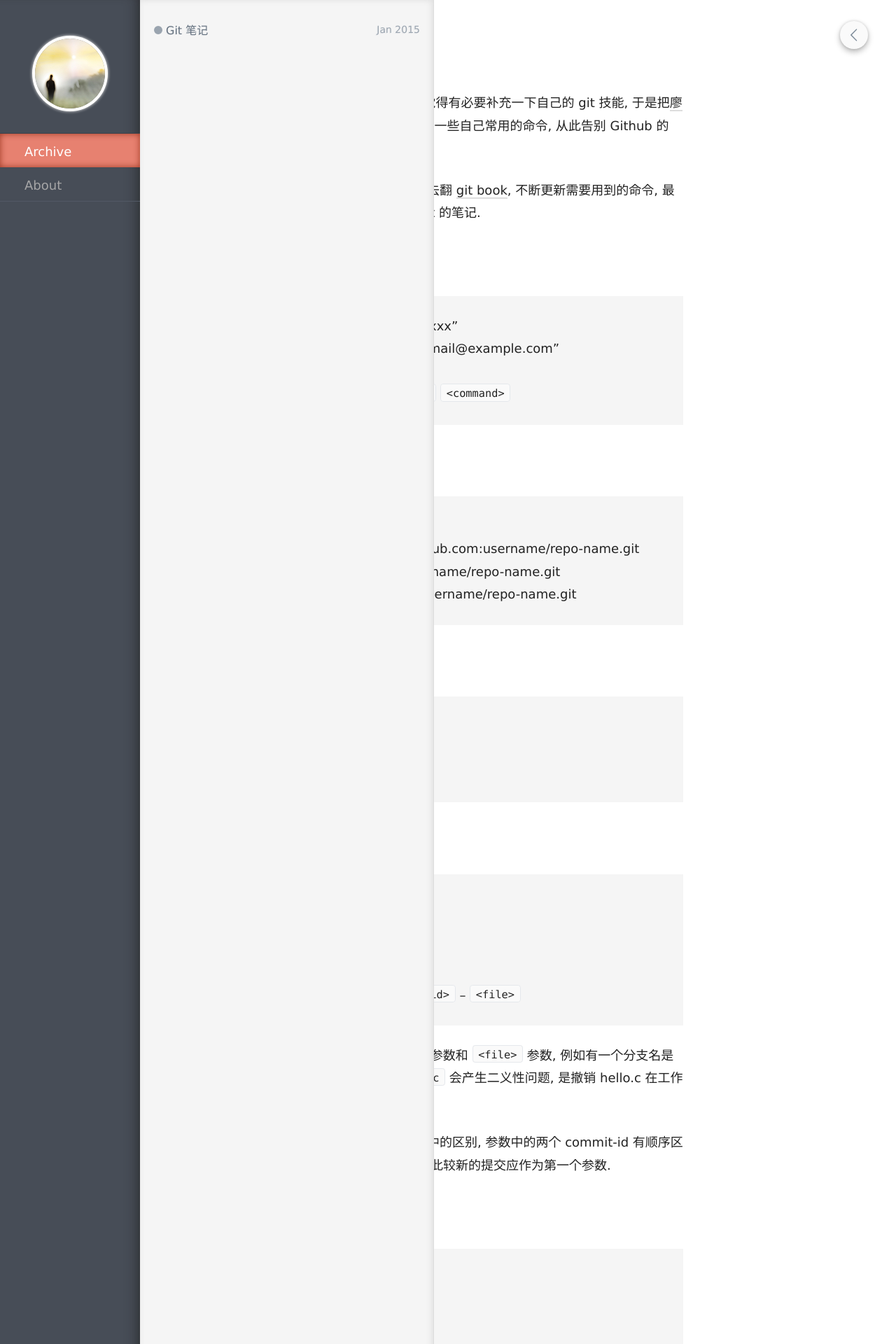
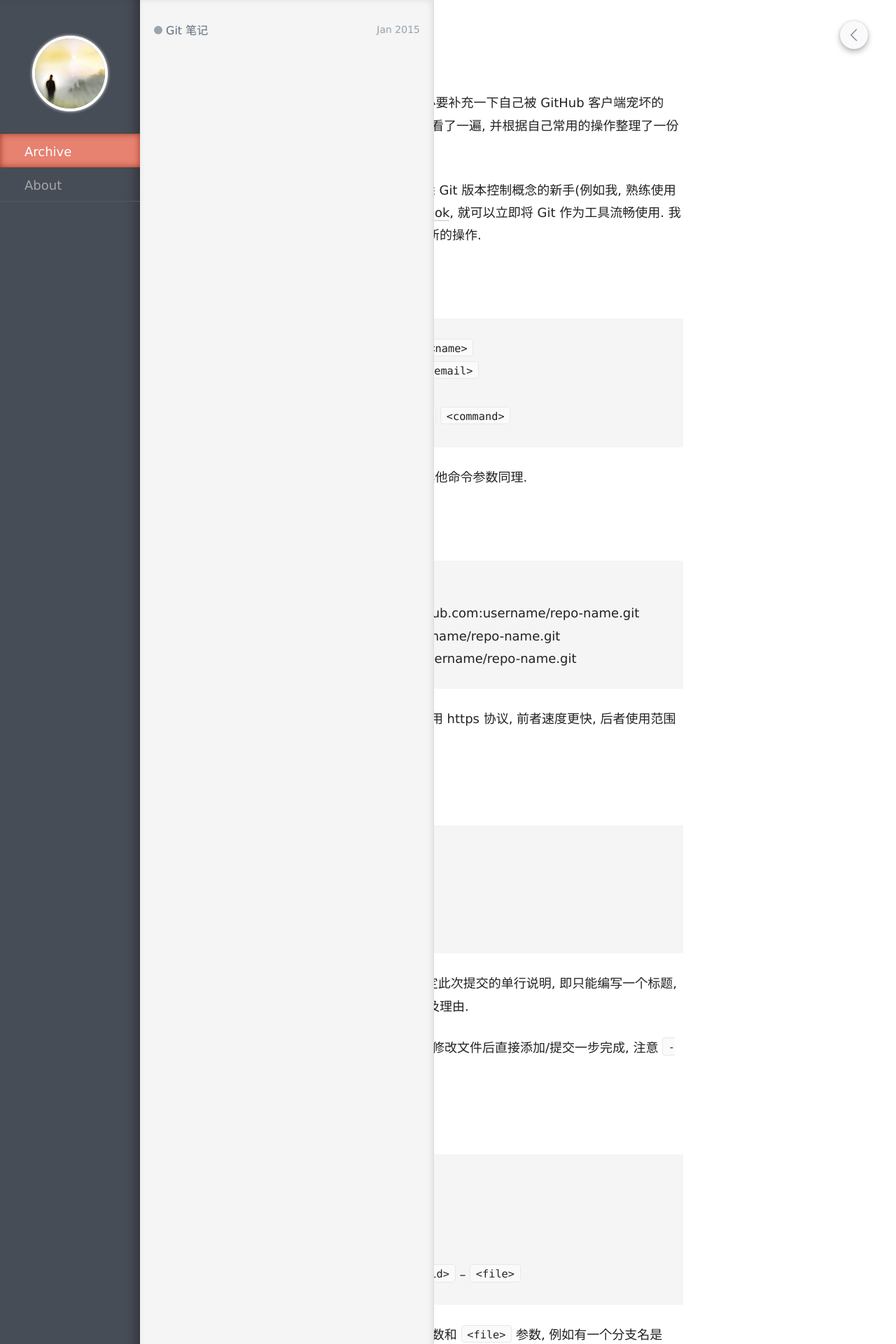
Before and after one commit to watercosmos/watercosmos.github.io, a Jekyll site: the page built from _posts/2015-01-16-git-note.md, in a window 1280 px wide. Shown: the top 1920 px of the page at 70% size. Built offline with Jekyll 4.4.1, drawn with Linux system fonts in a browser that asks for light colours; some of the changed text lies outside the part shown.

Commit message:
edit post
1. edit git note
2. add right padding to #pjax

```diff
--- a/_posts/2015-01-16-git-note.md
+++ b/_posts/2015-01-16-git-note.md
@@ -4,9 +4,9 @@ title: Git 笔记
 
 
 
-开始使用 Github + Jekyll 来写播客, 觉得有必要补充一下自己的 git 技能, 于是把[廖雪峰的 git 教程][1]重新看了一遍, 并归纳了一些自己常用的命令, 从此告别 Github 的 GUI.
+开始使用 Github + Jekyll 写博客, 有必要补充一下自己被 GitHub 客户端宠坏的 Git 技能, 于是把[廖雪峰的 git 教程][1]重新看了一遍, 并根据自己常用的操作整理了一份笔记, 从此告别一切 Git GUI 客户端.
 
-这篇博客的目的是让自己今后不需要再去翻 [git book][2], 不断更新需要用到的命令, 最后成为新手凭这篇博客就能流畅使用 git 的笔记.
+这篇博客希望到达的目的是: 让已经熟悉 Git 版本控制概念的新手(例如我, 熟练使用 Git GUI, 掩面), 不需要费劲去翻 [Git Book][2], 就可以立即将 Git 作为工具流畅使用. 我会根据自己的理解和需求不断添加修改新的操作.
 
 [1]: http://www.liaoxuefeng.com/wiki/0013739516305929606dd18361248578c67b8067c8c017b000 "廖雪峰的 git 教程"
 [2]: http://git-scm.com/book/en/v2 "Pro Git book, written by Scott Chacon and Ben Straub"
@@ -15,10 +15,12 @@ title: Git 笔记
 配置
 ----
 
--   git config --global user.name "xxx"
--   git config --global user.email "mail@example.com"
+-   git config --global user.name `<name>`
+-   git config --global user.email `<email>`
 -   git config --global color.ui true
 -   git config --global alias.`<name>` `<command>`
+
+包含空格的参数需要用引号括起, 后文其他命令参数同理.
 
 
 获取仓库
@@ -29,13 +31,20 @@ title: Git 笔记
 -   git clone git@github.com:username/repo-name.git
 -   git clone https://github.com/username/repo-name.git
 
+第一种 clone 使用 ssh 协议, 第二种使用 https 协议, 前者速度更快, 后者使用范围更广.
+
 
 提交
 ----
 
 -   git add `<file>`
 -   git rm `<file>`
--   git commit -m "`<comment>`"
+-   git commit -m `<comment>`
+-   git commit -a
+
+不要使用 `-m` 参数, 因为 `-m` 只能指定此次提交的单行说明, 即只能编写一个标题, 应养成习惯每次提交详细说明所有改动及理由.
+
+使用 `-a` 参数可以跳过 `add` 命令, 在修改文件后直接添加/提交一步完成, 注意 `-a` 命令不会添加 untracked 文件.
 
 
 查询修改
@@ -47,9 +56,9 @@ title: Git 笔记
 -   git diff `<commit-id>` -- `<file>`
 -   git diff `<commit-id>` `<commit-id>` -- `<file>`
 
-**`[--]`** 双连字符在 git 中用于区分其他参数和 `<file>` 参数, 例如有一个分支名是 "hello.c", 这时 `git checkout hello.c` 会产生二义性问题, 是撤销 hello.c 在工作区中的修改还是切换到 hello.c 分支?
+`--` 双连字符在 Git 中用于区分其他参数和 `<file>` 参数, 例如有一个分支名是 "hello.c", 这时 `git checkout hello.c` 会产生二义性问题, 是撤销 hello.c 文件在工作区中的修改还是切换到 hello.c 分支?
 
-最后一条命令对比指定文件在两次提交中的区别, 参数中的两个 commit-id 有顺序区别, 执行结果是前者相对后者的改变, 因此较新的提交应作为第一个参数.
+最后一条命令对比指定文件 (或整个仓库, 文件名参数可选) 在两次提交中的区别, 执行结果是后一个 commit-id 相对前者的改变.
 
 
 查询提交
@@ -62,7 +71,7 @@ title: Git 笔记
 -   git log -p `<file>`
 -   git reflog
 
-`-p <file>` 用于查看指定文件相关的所有提交和改动
+加上 "-1" 即查看最近一次提交的信息. 后面三个参数分别表示显示单行信息, commit id 显示为最短可区分前缀, 用符号显示分提交的支示意图. `-p <file>` 用于查看与指定文件相关的所有提交和该文件的改动.
 
 
 回退
@@ -73,6 +82,8 @@ title: Git 笔记
 -   git reset `<commit-id>`         提交回退
 -   git reset `<commit-id>` --hard  丢弃工作区修改, 提交回退
 -   git push origin -f            远程库回退
+
+1-3 分别时工作区回退, 暂存区回退, 提交回退. 工作区回退会清除所有未 add 的文件改动. 暂存区回退会将所有 add 的文件改动重新放回工作区, 但保留改动内容. 提交回退若使用 `--hard` 参数则不保留工作区内新的改动. 在提交回退后, 使用最后一条命令将强制让远程库提交回退, 这会丢失远程库内超前的提交, 谨慎使用.
 
 
 分支
@@ -86,12 +97,16 @@ title: Git 笔记
 -   git checkout -b `<name>`
 -   git checkout -b `<name>` origin/`<name>`
 
+最后一条命令用于将远程库中的分支创建到本地.
+
 
 合并
 ----
 
 -   git merge `<name>`
--   git merge --no-ff -m "`<comment>`"
+-   git merge --no-ff
+
+`--no--ff` 会使合并成为一次提交存在.
 
 
 推送
@@ -99,12 +114,16 @@ title: Git 笔记
 
 -   git push (-u) origin `<local-branch-name>`
 
+第一次推送时使用 `-u` 参数将本地分支与远程库分支链接起来.
+
 
 抓取
 ----
 
 -   git pull
 -   git branch --set-upstream `<name>` origin/`<name>`
+
+若抓取失败, 使用第二条命令将远程库分支与本地分支链接起来再抓取.
 
 
 暂存
@@ -121,7 +140,7 @@ title: Git 笔记
 -   git tag
 -   git tag `<name>`
 -   git tag `<name>` `<commit-id>`
--   git tag -a `<name>` -m "`<comment>`" `<commit-id>`
+-   git tag -a `<name>` -m `<comment>` `<commit-id>`
 -   git tag -d `<name>`
 -   git show `<name>`
 
@@ -129,11 +148,11 @@ title: Git 笔记
 配置别名
 --------
 
-附上自己常用的 git 别名:
+附上自己常用的 Git 别名:
 
 -   git st = git status
 -   git lg = git log --color --graph --pretty=format:'%Cred%h%Creset -%C(yellow)%d%Creset %s %Cgreen(%cr)' --abbrev-commit
--   git cm = git commit -m
+-   git cm = git commit -a
 -   git ps = git push
 -   git df = git diff HEAD --
 -   git uc = git checkout --
--- a/assets/css/style.css
+++ b/assets/css/style.css
@@ -322,6 +322,7 @@ a {
     animation: fadeOut .2s; }
   @media screen and (min-width: 1281px) {
     #pjax {
+      padding-right: 85px;
       max-width: 100%; } }
   @media screen and (max-width: 1280px) {
     #pjax {
```
